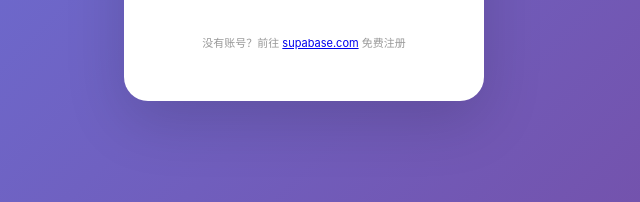
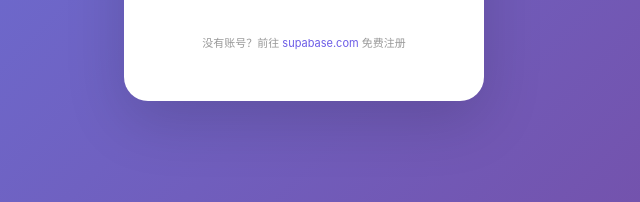
Before and after one commit to amina546/amina-workbench, a website: page index.html in a window 1280 px wide. Shown: the part 582-784 px from the top of the page, 336-976 px from the left. Drawn offline with nearby package versions, Linux system fonts and the light colour scheme.

Commit message:
Add login hint link style

```diff
--- a/styles.css
+++ b/styles.css
@@ -596,6 +596,7 @@ body { font-family: -apple-system, BlinkMacSystemFont, 'Segoe UI', 'PingFang SC'
 .login-btn:hover { transform: translateY(-1px); box-shadow: 0 6px 20px rgba(102,126,234,0.4); }
 .login-btn:active { transform: translateY(0); }
 .login-error { color: #e74c3c; font-size: 13px; margin-top: 12px; min-height: 18px; }
+.login-hint a { color: #6C5CE7; text-decoration: none; }
 
 /* ====== Sync Status ====== */
 .sync-status {
```
